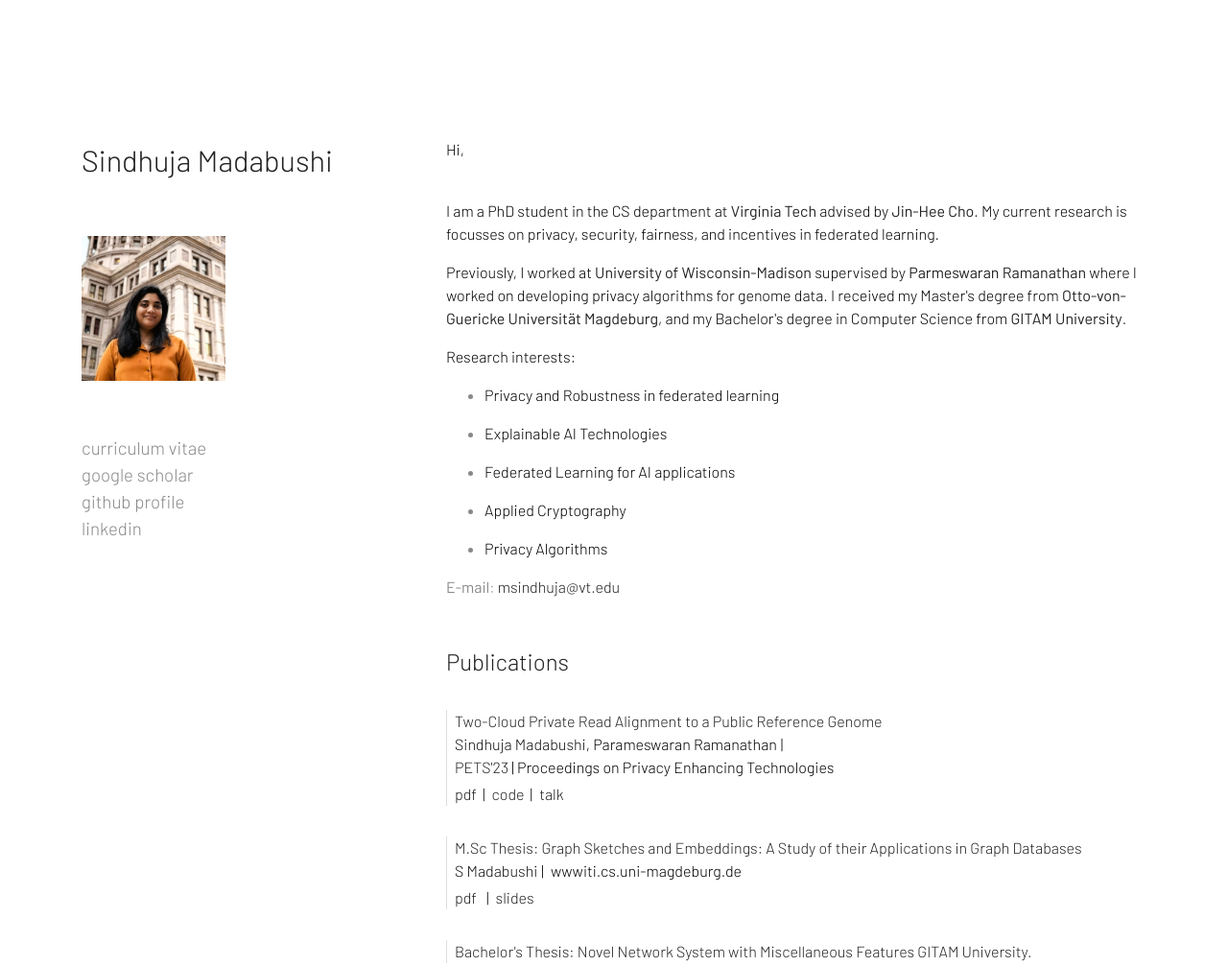
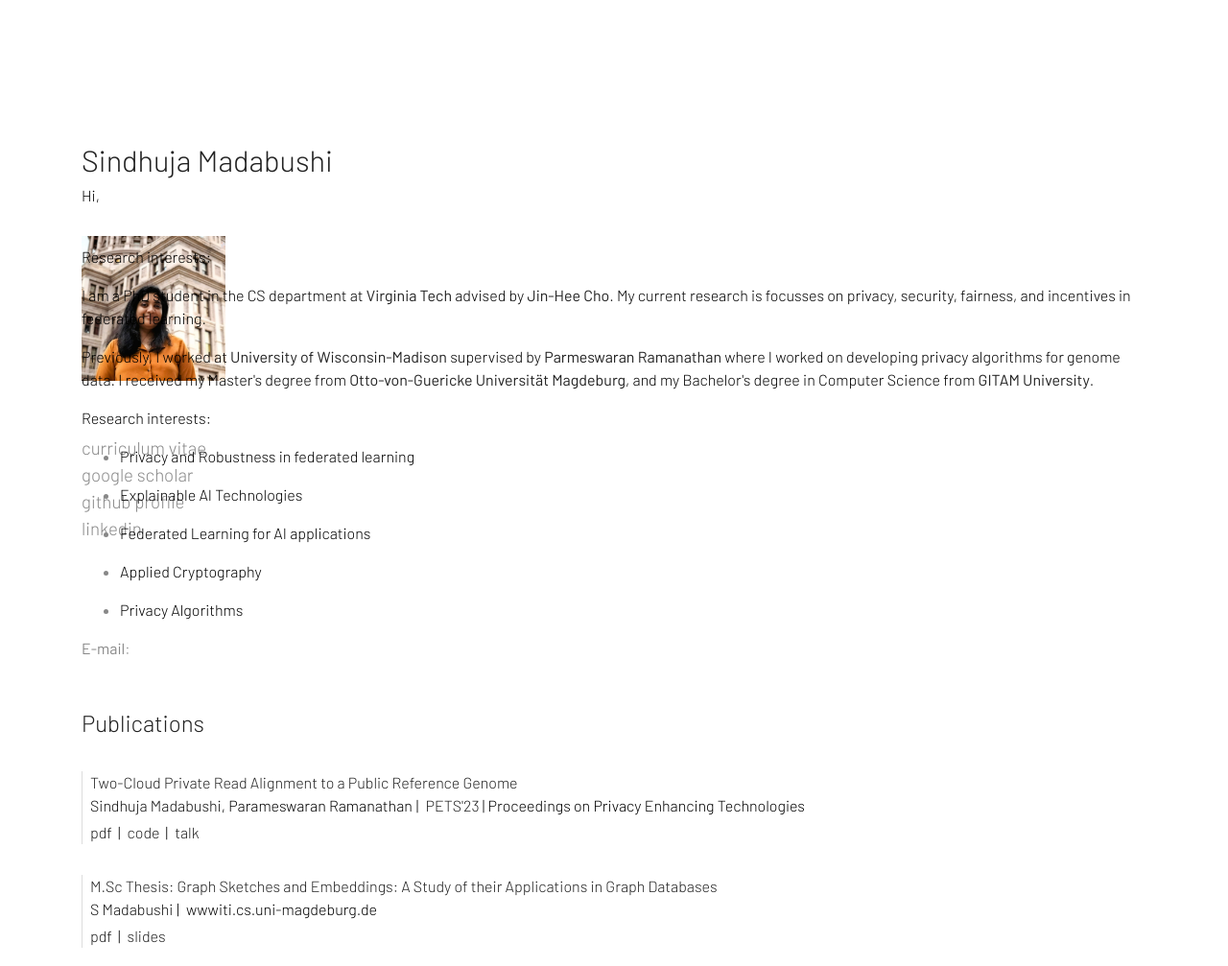
Before and after one commit to sindhujamadabushi/sindhujamadabushi.github.io, a plain HTML site: page index.html in a window 1280 px wide. Shown: the top 1007 px of the page at 96% size. Drawn offline with nearby package versions, Linux system fonts and the light colour scheme.

Commit message:
Update index.html

```diff
--- a/index.html
+++ b/index.html
@@ -1,7 +1,6 @@
 <!doctype html>
 <html lang="en">
   <head>
-
     <!-- Required meta tags -->
     <meta charset="utf-8">
     <meta name="viewport" content="width=device-width, initial-scale=1, shrink-to-fit=no">
@@ -20,10 +19,9 @@
     <title>Sindhuja Madabushi</title>
   </head>
   <body>
-<!-- <h1>Website under construction</h1>  -->
     <div class="container pt-5 allstuffp">
         <div class="row pt-5 allstuff">
-            <div class="col-md-4 pt-5">
+            <div class="col-12 pt-5">
                 <div class="fixed-posi">
                   <p class="name">Sindhuja Madabushi</p></br>
 
@@ -32,16 +30,14 @@
                 <div class=""><a class="menulink" target="_blank" href="https://scholar.google.com/citations?hl=en&user=VlN4J6QAAAAJ">google scholar</a></div>
                 <div class=""><a class="menulink" target="_blank" href="https://github.com/sindhujamadabushi">github profile</a></div>
                 <div class=""><a class="menulink" target="_blank" href="www.linkedin.com/in/sindhuja-madabushi">linkedin</a></div>
-<!--                 <div class=""><a class="menulink" target="_blank" href="https://twitter.com/sebastinsanty">twitter</a></div> -->
+
                 </div>
             </div>
-            <div class="col-md-8 pt-5 about">
-
+            <div class="col-12 pt-5 about">
                 <p>Hi,</p><br>
-
+                <p>Research interests:</p>
                <p>I am a PhD student in the CS department at<b> <a href="https://www.vt.edu" target="blank">Virginia Tech</a></b> advised by <b><a href="https://people.cs.vt.edu/jicho/index.html" target="blank">Jin-Hee Cho</a></b>. My current research is focusses on privacy, security, fairness, and incentives in federated learning.</p>
                 <p>Previously, I worked at <b><a href="https://www.wisc.edu" target="blank">University of Wisconsin-Madison</a></b> supervised by <b><a href="https://ramanathan.ece.wisc.edu" target="blank">Parmeswaran Ramanathan</a></b> where I worked on developing privacy algorithms for genome data. I received my Master's degree from <b><a href="https://www.ovgu.de" target="blank">Otto-von-Guericke Universität Magdeburg</a></b>, and my Bachelor's degree in Computer Science from <b><a href="https://www.gitam.edu" target="blank">GITAM University</a></b>.</p>
-
                <p>Research interests:</p>
                 <p>
                     <ul>
@@ -52,17 +48,14 @@
                         <li><p>Privacy Algorithms</p></li>
                     </ul>
                 </p>
-                <b>E-mail</b>:<a class="" target="_blank" href="mailto:msindhuja@vt.edu"> msindhuja@vt.edu</a>
+                <b>E-mail</b>:<a class="" target="_blank" href=""></a>
 
                 <p class="header pt-5">Publications</p>
                 <div class="py-2">
                     <p class="paper my-2 pl-2">
                         <span class="papertitle">Two-Cloud Private Read Alignment to a Public Reference Genome</span><br>
                         <span class="thisauthor">Sindhuja Madabushi</span>, Parameswaran Ramanathan<span class="tagsep">|</span>
-
-                     <span class="conf"><a class="confshort" href="https://petsymposium.org/2023/">PETS'23</a> | Proceedings on Privacy Enhancing Technologies
-                         </span><br>
-
+                        <span class="conf"><a class="confshort" href="https://petsymposium.org/2023/">PETS'23</a> | Proceedings on Privacy Enhancing Technologies</span><br>
                         <a class="tag" href="https://petsymposium.org/popets/2023/popets-2023-0062.pdf" target="_blank">pdf</a><span class="tagsep">|</span>
                         <a class="tag" href="https://github.com/sindhujamadabushi/TwoCloudShuffledBWT" target="_blank">code</a><span class="tagsep">|</span>
                         <a class="tag" href="https://www.youtube.com/watch?v=cMCEkCwrV1M" target="_blank">talk</a>
@@ -74,8 +67,7 @@
                         <span class="papertitle">M.Sc Thesis: Graph Sketches and Embeddings: A Study of their Applications in Graph Databases</span><br>
                         <span class="thisauthor">S Madabushi</span><span class="tagsep">|</span>
                         <span class="conf"> wwwiti.cs.uni-magdeburg.de</span><br>
-
-                     <a class="tag" href="https://wwwiti.cs.uni-magdeburg.de/iti_db/publikationen/ps/auto/madabushi2019graphsketches.pdf" target="_blank">pdf</a><span class="tagsep"><span class="tagsep">|</span>
+                        <a class="tag" href="https://wwwiti.cs.uni-magdeburg.de/iti_db/publikationen/ps/auto/madabushi2019graphsketches.pdf" target="_blank">pdf</a><span class="tagsep">|</span>
                         <a class="tag" href="assets/madabushi_2019_graphsketches_slides.pdf" target="_blank">slides</a>
                     </p>
                 </div>
@@ -83,7 +75,6 @@
                 <div class="py-2">
                     <p class="paper my-2 pl-2">
                         <span class="papertitle">Bachelor's Thesis: Novel Network System with Miscellaneous Features GITAM University.</span><br>
-
                     </p>
                 </div>
 
@@ -91,65 +82,25 @@
                 <div class="py-2">
                     <p class="paper my-2 pl-2">
                         <span class="papertitle">Privacy Preserving and Feature Importance Based Incentive Mechanism in Vertical Federated Learning</span><br>
-
                         <span class="conf">ACM CAPWIC 2024: ACM The Capital Region Celebration of Women in Computing Conference 2024</span><br>
                         <a class="tag" href="https://capwic.org/conferences/2024/" target="_blank">conference</a><span class="tagsep">|</span>
-                     <a class="tag" href="assets/Sindhuja_CAPWIC_talk_VFL_2024.pdf"
-                         target="_blank">slides</a>
+                        <a class="tag" href="assets/Sindhuja_CAPWIC_talk_VFL_2024.pdf" target="_blank">slides</a>
                     </p>
                 </div>
                 <div class="py-2">
                     <p class="paper my-2 pl-2">
                         <span class="papertitle">Guest talk at Virginia Tech</span><br>
                         Guest lectured for Database Management Systems class<br>
-
                         <a class="tag" href="assets/Exploring NoSQL Databases_ Challenges and Opportunities.pdf" target="_blank">slides</a>
                     </p>
                 </div>
             </div>
-
-
-<!--                 <div class="row text-center py-4">
-                    <div class="mx-auto mt-2">
-                        <img class="img-fluid instilogo p-1" src="images/bitspilani.png">
-                        <div class="institution">BITS Pilani</div>
-                        <div class="years">2015 - 2018</div>
-                    </div>
-                    <div class="mx-auto mt-2">
-                        <img class="img-fluid instilogo p-3" src="images/mozilla1.png">
-                        <div class="institution">Mozilla</div>
-                        <div class="years">S2017</div>
-                    </div>
-                    <div class="mx-auto mt-2">
-                        <img class="img-fluid instilogo p-2" src="images/julia1.png">
-                        <div class="institution">Julia Computing</div>
-                        <div class="years">S2018</div>
-                    </div>
-                    <div class="mx-auto mt-2">
-                        <img class="img-fluid instilogo p-3" src="images/ucl1.png">
-                        <div class="institution">University College London</div>
-                        <div class="years">S2018</div>
-                    </div>
-                    <div class="mx-auto mt-2">
-                        <img class="img-fluid instilogo p-1" src="images/CMU1.png">
-                        <div class="institution">Carnegie Mellon</div>
-                        <div class="years">F2018</div>
-                    </div>
-                    <div class="mx-auto mt-2">
-                        <img class="img-fluid instilogo p-2" src="images/microsoft_research_logo.jpg">
-                        <div class="institution">Microsoft Research</div>
-                        <div class="years">2019 - Present</div>
-                    </div>
-                </div>
- -->
-            </div>
-
         </div>
     </div>
 
     <!-- Optional JavaScript -->
     <!-- jQuery first, then Popper.js, then Bootstrap JS -->
-    <script src="https://code.jquery.com/jquery-3.4.1.slim.min.js" integrity="sha384-J6qa4849blE2+poT4WnyKhv5vZF5SrPo0iEjwBvKU7imGFAV0wwj1yYfoRSJoZ+n" crossorigin="anonymous"></script>
+    <script src="https://code.jquery.com/jquery-3.4.1.slim.min.js" integrity="sha384-J6qa4849blE2+poT4WnyKhv5vZF5SrPo0iEjwBvKU7imGFAV0wwj1yfoRSJoZ+n" crossorigin="anonymous"></script>
     <script src="https://cdn.jsdelivr.net/npm/popper.js@1.16.0/dist/umd/popper.min.js" integrity="sha384-Q6E9RHvbIyZFJoft+2mJbHaEWldlvI9IOYy5n3zV9zzTtmI3UksdQRVvoxMfooAo" crossorigin="anonymous"></script>
     <script src="https://stackpath.bootstrapcdn.com/bootstrap/4.4.1/js/bootstrap.min.js" integrity="sha384-wfSDF2E50Y2D1uUdj0O3uMBJnjuUD4Ih7YwaYd1iqfktj0Uod8GCExl3Og8ifwB6" crossorigin="anonymous"></script>
     <script src="assets/style.js"></script>
```
Lines whose indentation alone changed are shown as unchanged.
